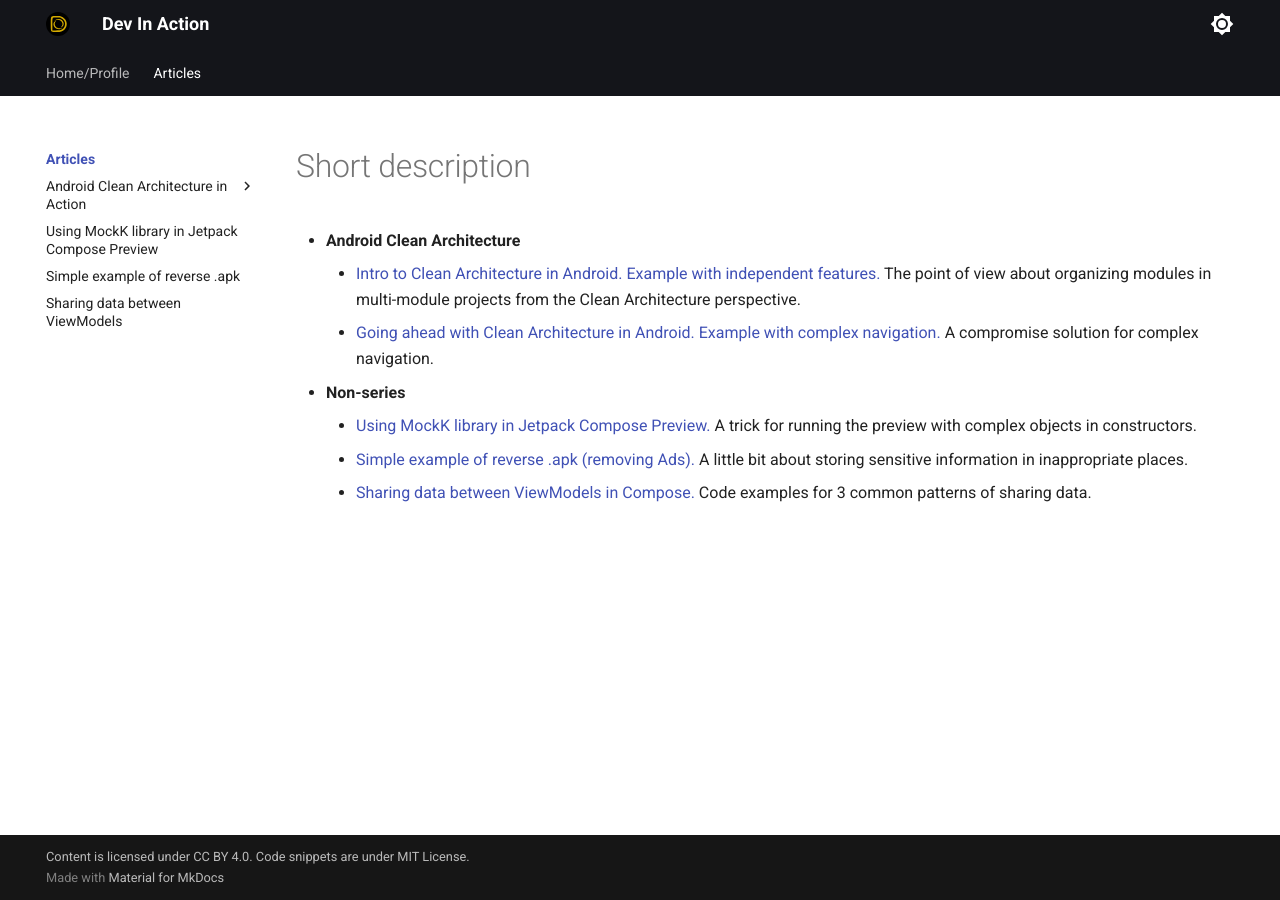
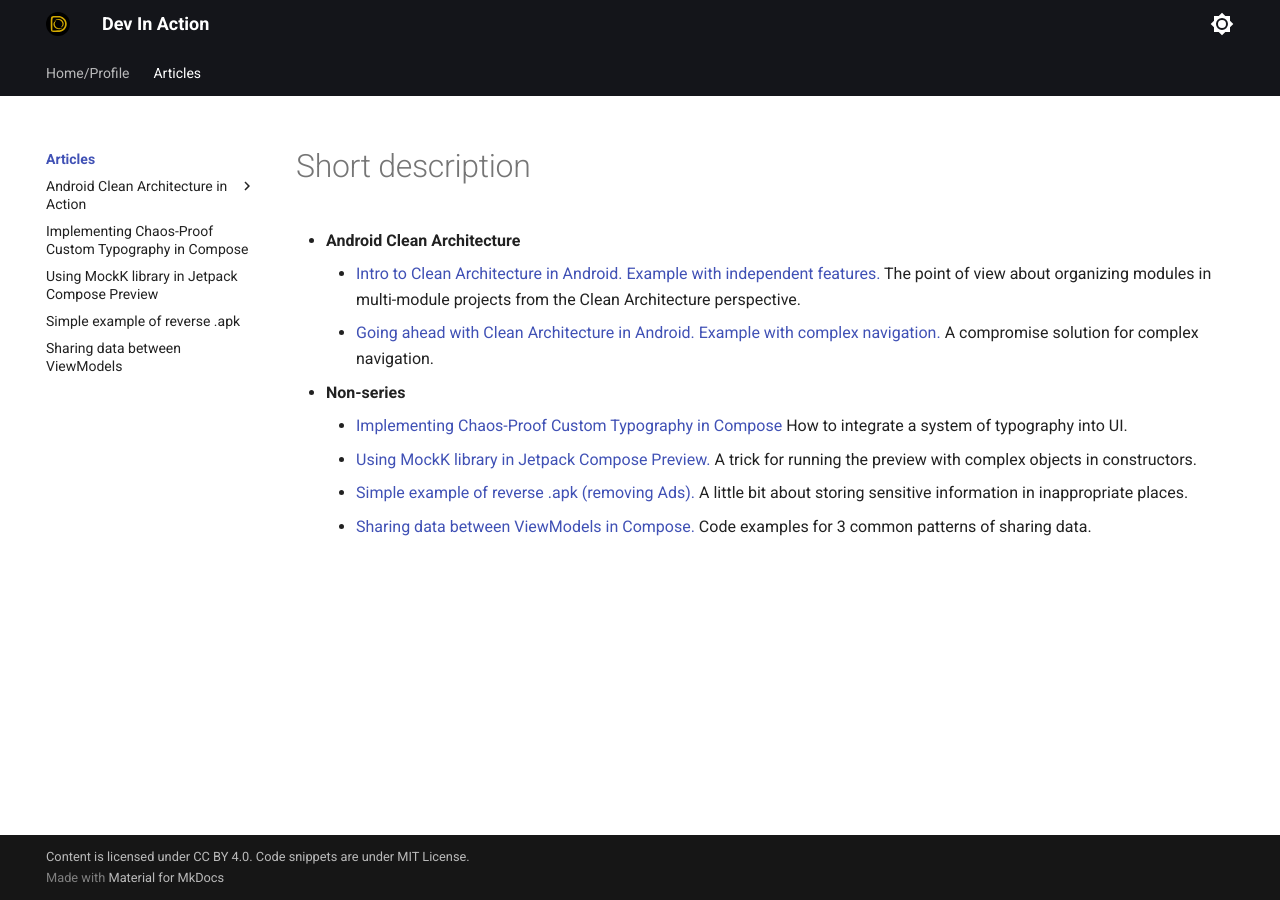
Before and after one commit to MarDSoul/dev-in-action, an MkDocs documentation site: the page built from docs/articles/index.md, in a window 1280 px wide. Built offline with MkDocs 1.6.1 and Material for MkDocs 9.7.7, drawn with Linux system fonts in a browser that asks for light colours.

Commit message:
feat: add article about custom typography

```diff
--- a/docs/articles/index.md
+++ b/docs/articles/index.md
@@ -4,6 +4,7 @@
     - [Intro to Clean Architecture in Android. Example with independent features.](./arch-principles/android-ca-independent-features.md) The point of view about organizing modules in multi-module projects from the Clean Architecture perspective.
     - [Going ahead with Clean Architecture in Android. Example with complex navigation.](./arch-principles/android-ca-complex-navigation.md) A compromise solution for complex navigation.
 - **Non-series**
+    - [Implementing Chaos-Proof Custom Typography in Compose](./compose-custom-typography-system.md) How to integrate a system of typography into UI.
     - [Using MockK library in Jetpack Compose Preview.](./using-mockk-preview.md) A trick for running the preview with complex objects in constructors.
     - [Simple example of reverse .apk (removing Ads).](./reverse-basic-example.md) A little bit about storing sensitive information in inappropriate places.
     - [Sharing data between ViewModels in Compose.](./sharing-data-between-viewmodels.md) Code examples for 3 common patterns of sharing data.
--- a/mkdocs.yml
+++ b/mkdocs.yml
@@ -37,6 +37,7 @@ nav:
         - Android Clean Architecture in Action:
             - Intro (Part 1). Example with independent features: articles/arch-principles/android-ca-independent-features.md
             - Going ahead (Part 2). Example with complex navigation: articles/arch-principles/android-ca-complex-navigation.md
+        - Implementing Chaos-Proof Custom Typography in Compose: articles/compose-custom-typography-system.md
         - Using MockK library in Jetpack Compose Preview: articles/using-mockk-preview.md
         - Simple example of reverse .apk: articles/reverse-basic-example.md
         - Sharing data between ViewModels: articles/sharing-data-between-viewmodels.md
```
